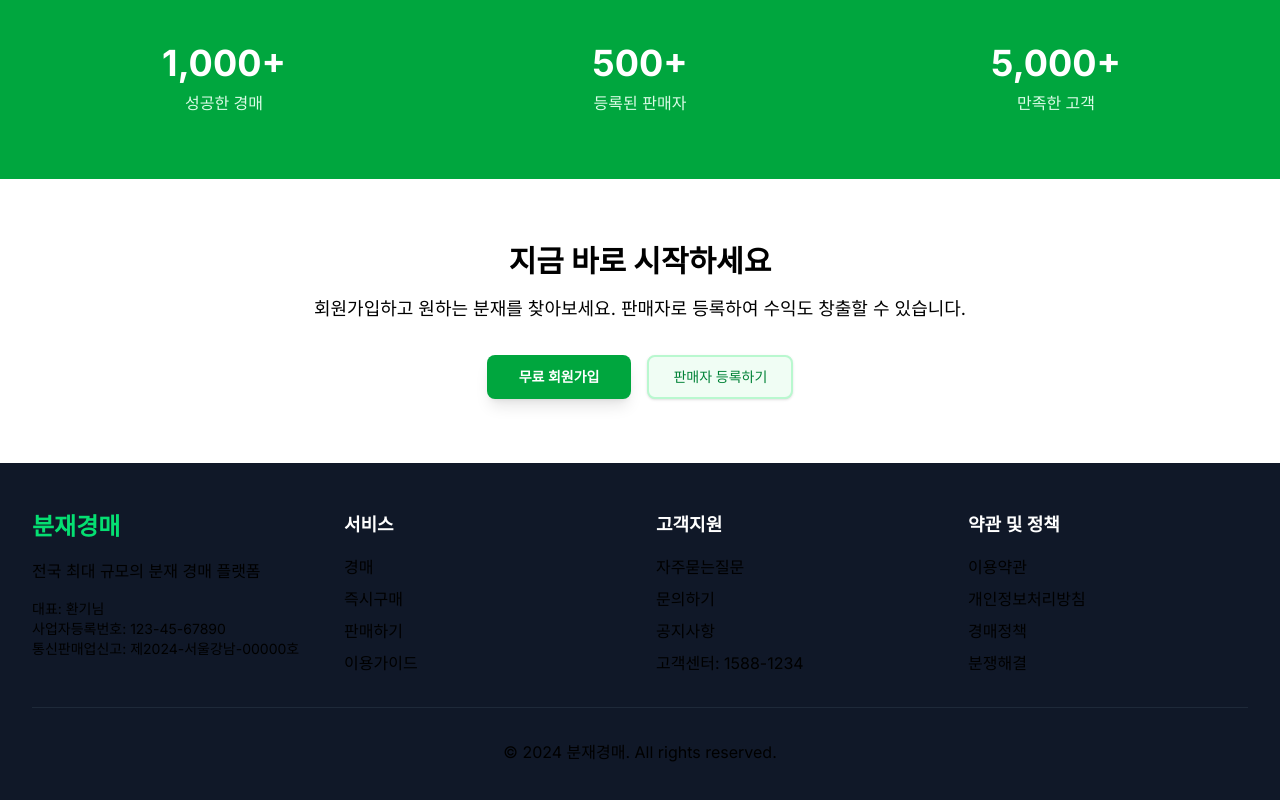
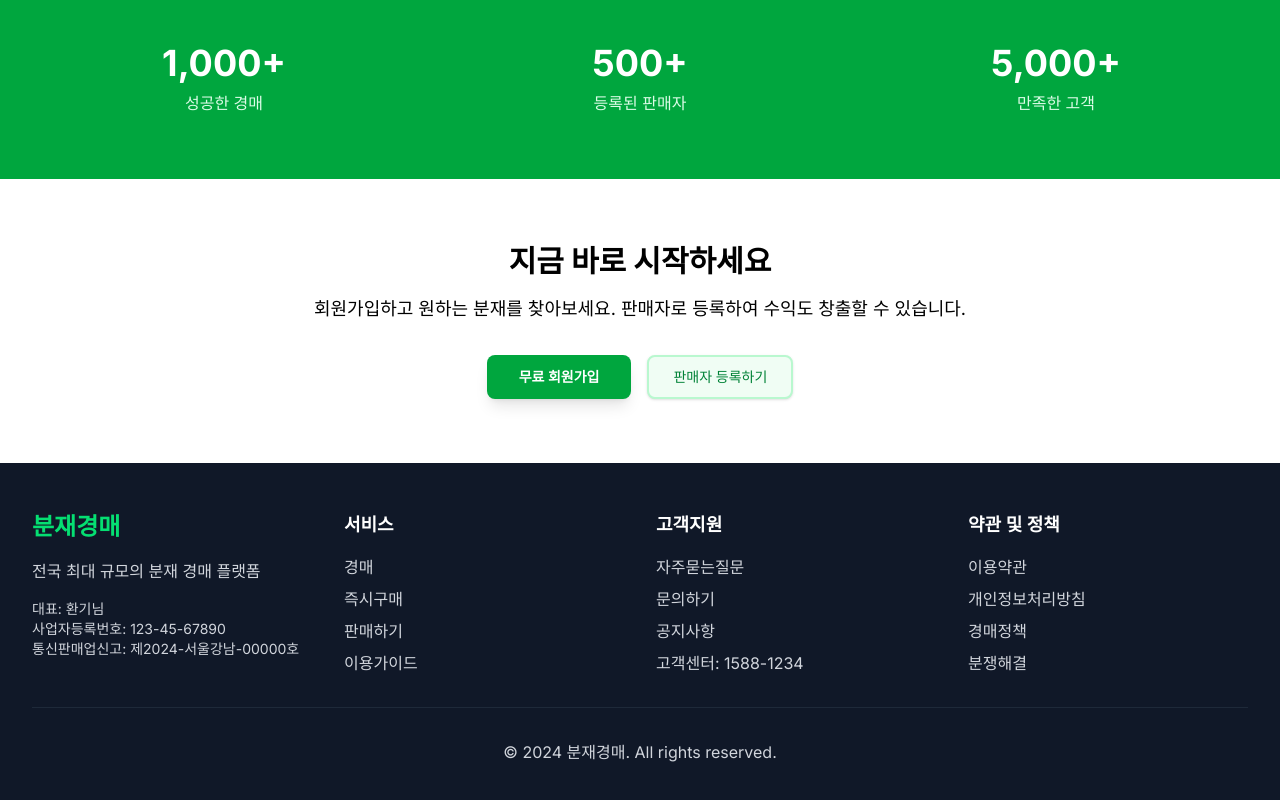
Before and after one commit to hippieperm/haedam-web, a Next.js app: page / in a window 1280 px wide. Shown: the part 1708-2508 px from the top of the page. Built offline with nearby package versions, Linux system fonts and the light colour scheme.

Commit message:
style: 푸터 텍스트 색상 및 링크 스타일 개선

```diff
--- a/components/footer.tsx
+++ b/components/footer.tsx
@@ -10,8 +10,10 @@ export function Footer() {
             <div className="text-2xl font-bold text-green-400 mb-4">
               분재경매
             </div>
-            <p className="text-black mb-4">전국 최대 규모의 분재 경매 플랫폼</p>
-            <div className="text-sm text-black">
+            <p className="text-gray-300 mb-4">
+              전국 최대 규모의 분재 경매 플랫폼
+            </p>
+            <div className="text-sm text-gray-300">
               <p>대표: 환기님</p>
               <p>사업자등록번호: 123-45-67890</p>
               <p>통신판매업신고: 제2024-서울강남-00000호</p>
@@ -21,24 +23,36 @@ export function Footer() {
           {/* Services */}
           <div>
             <h3 className="text-lg font-semibold mb-4">서비스</h3>
-            <ul className="space-y-2 text-black">
+            <ul className="space-y-2 text-gray-300">
               <li>
-                <Link href="/auctions" className="hover:text-white">
+                <Link
+                  href="/auctions"
+                  className="hover:text-green-400 transition-colors"
+                >
                   경매
                 </Link>
               </li>
               <li>
-                <Link href="/buy-now" className="hover:text-white">
+                <Link
+                  href="/buy-now"
+                  className="hover:text-green-400 transition-colors"
+                >
                   즉시구매
                 </Link>
               </li>
               <li>
-                <Link href="/sell" className="hover:text-white">
+                <Link
+                  href="/sell"
+                  className="hover:text-green-400 transition-colors"
+                >
                   판매하기
                 </Link>
               </li>
               <li>
-                <Link href="/guide" className="hover:text-white">
+                <Link
+                  href="/guide"
+                  className="hover:text-green-400 transition-colors"
+                >
                   이용가이드
                 </Link>
               </li>
@@ -48,19 +62,28 @@ export function Footer() {
           {/* Support */}
           <div>
             <h3 className="text-lg font-semibold mb-4">고객지원</h3>
-            <ul className="space-y-2 text-black">
+            <ul className="space-y-2 text-gray-300">
               <li>
-                <Link href="/faq" className="hover:text-white">
+                <Link
+                  href="/faq"
+                  className="hover:text-green-400 transition-colors"
+                >
                   자주묻는질문
                 </Link>
               </li>
               <li>
-                <Link href="/contact" className="hover:text-white">
+                <Link
+                  href="/contact"
+                  className="hover:text-green-400 transition-colors"
+                >
                   문의하기
                 </Link>
               </li>
               <li>
-                <Link href="/notice" className="hover:text-white">
+                <Link
+                  href="/notice"
+                  className="hover:text-green-400 transition-colors"
+                >
                   공지사항
                 </Link>
               </li>
@@ -73,24 +96,36 @@ export function Footer() {
           {/* Legal */}
           <div>
             <h3 className="text-lg font-semibold mb-4">약관 및 정책</h3>
-            <ul className="space-y-2 text-black">
+            <ul className="space-y-2 text-gray-300">
               <li>
-                <Link href="/terms" className="hover:text-white">
+                <Link
+                  href="/terms"
+                  className="hover:text-green-400 transition-colors"
+                >
                   이용약관
                 </Link>
               </li>
               <li>
-                <Link href="/privacy" className="hover:text-white">
+                <Link
+                  href="/privacy"
+                  className="hover:text-green-400 transition-colors"
+                >
                   개인정보처리방침
                 </Link>
               </li>
               <li>
-                <Link href="/auction-policy" className="hover:text-white">
+                <Link
+                  href="/auction-policy"
+                  className="hover:text-green-400 transition-colors"
+                >
                   경매정책
                 </Link>
               </li>
               <li>
-                <Link href="/dispute" className="hover:text-white">
+                <Link
+                  href="/dispute"
+                  className="hover:text-green-400 transition-colors"
+                >
                   분쟁해결
                 </Link>
               </li>
@@ -98,7 +133,7 @@ export function Footer() {
           </div>
         </div>
 
-        <div className="border-t border-gray-800 mt-8 pt-8 text-center text-black">
+        <div className="border-t border-gray-800 mt-8 pt-8 text-center text-gray-300">
           <p>&copy; 2024 분재경매. All rights reserved.</p>
         </div>
       </div>
```
